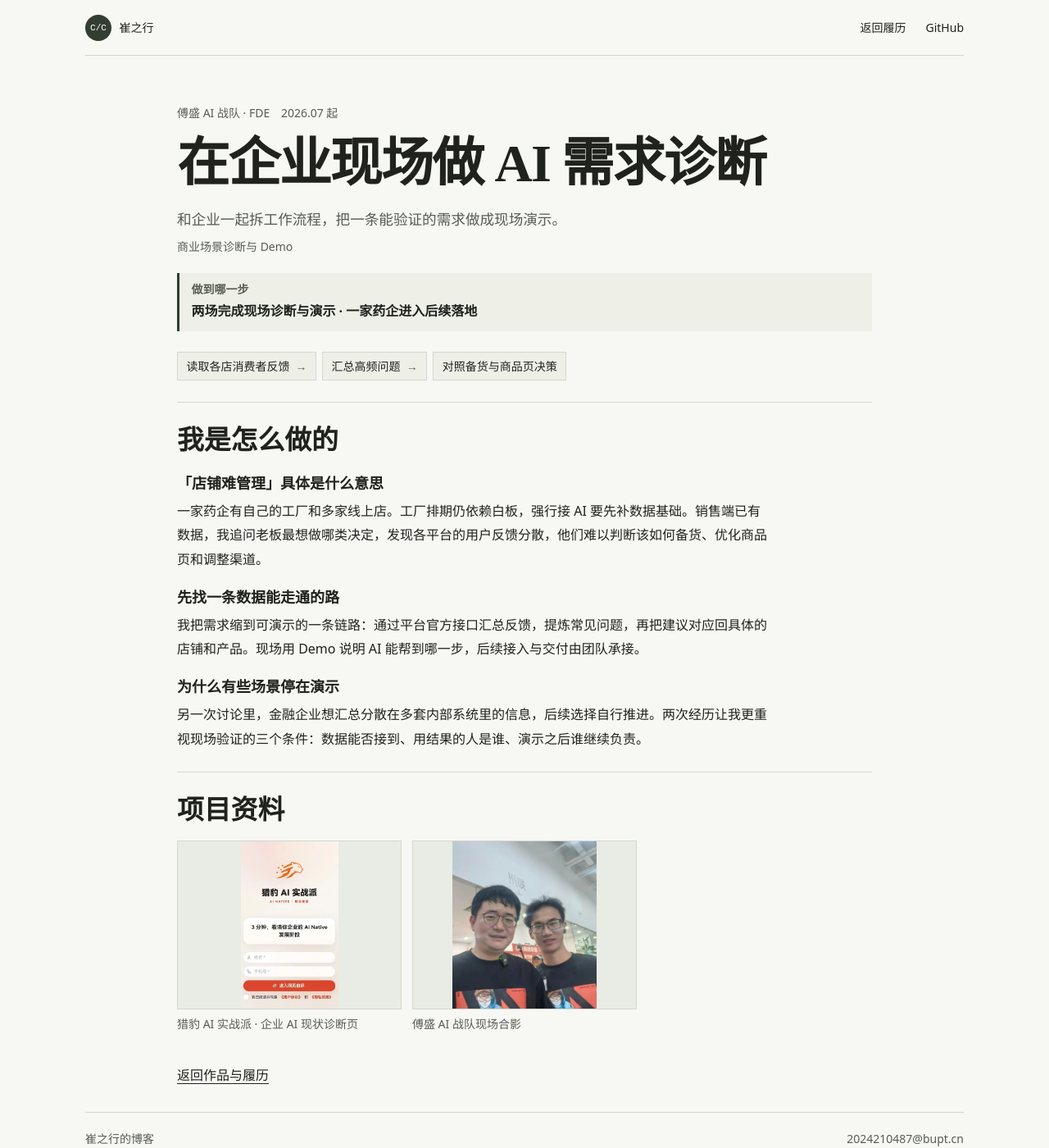
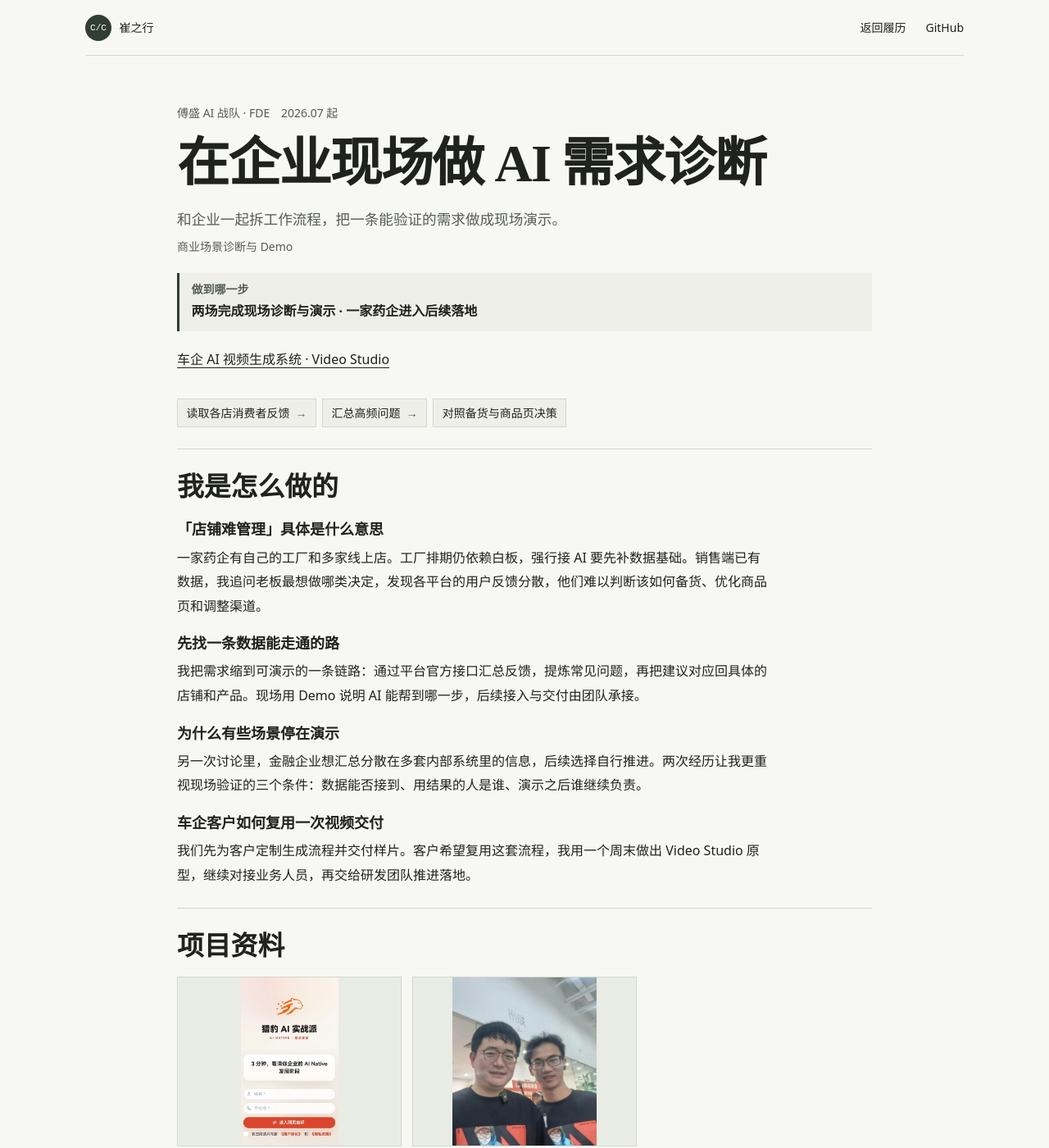
Before and after one commit to changer-changer/changer-changer.github.io, a Jekyll site: the page built from resume/cases/field-fde/index.md, in a window 1280 px wide and 1400 px high. Shown: the whole window at 82% size. Built offline with Jekyll 4.4.1, drawn with Linux system fonts in a browser that asks for light colours; some web fonts are replaced.

Commit message:
Add the automotive Video Studio project to the resume

```diff
--- a/_data/career.yml
+++ b/_data/career.yml
@@ -22,7 +22,7 @@ timeline:
   - id: field-fde
     date: 2026.07 起
     title: 傅盛 AI 战队 · 企业 AI 场景诊断
-    summary: 拆解企业工作流程，现场验证 Agent 能解决哪一步。其中一家药企进入后续落地。
+    summary: 拆解企业流程，现场验证 Agent 需求，也为一家车企交付了 AI 视频样片和可复用流程原型。
   - id: wheelchair
     date: 2026 年 8 月初—9 月中旬
     title: 猎户星空 · 具身智能机器人场景探索
@@ -51,7 +51,7 @@ resume_sections:
       - case: field-fde
         title: 傅盛 AI 战队
         role: FDE · 企业 AI 场景诊断
-        summary: 和企业客户拆解工作流程，在活动现场做 Agent 演示，验证哪些环节值得继续落地。
+        summary: 为企业客户梳理工作流程、现场验证 Agent 需求。为一家车企定制 AI 视频流程，并用一个周末做出 Video Studio 原型。
       - case: wheelchair
         title: 猎户星空
         role: 具身智能机器人场景探索 · 产品研发与售前实践
@@ -68,6 +68,7 @@ resume_sections:
       - case: tactile-visualization
       - case: wheelchair
       - case: retail-tryon
+      - case: automotive-video-studio
       - case: inside-computing
 skills:
   - area: 机器人
@@ -295,6 +296,9 @@ cases:
     summary: 和企业一起拆工作流程，把一条能验证的需求做成现场演示。
     result: 两场完成现场诊断与演示 · 一家药企进入后续落地
     cover: fde-diagnostic
+    links:
+      - label: 车企 AI 视频生成系统 · Video Studio
+        url: /resume/cases/automotive-video-studio/
     flow: [读取各店消费者反馈, 汇总高频问题, 对照备货与商品页决策]
     sections:
       - title: 「店铺难管理」具体是什么意思
@@ -303,11 +307,29 @@ cases:
         text: 我把需求缩到可演示的一条链路：通过平台官方接口汇总反馈，提炼常见问题，再把建议对应回具体的店铺和产品。现场用 Demo 说明 AI 能帮到哪一步，后续接入与交付由团队承接。
       - title: 为什么有些场景停在演示
         text: 另一次讨论里，金融企业想汇总分散在多套内部系统里的信息，后续选择自行推进。两次经历让我更重视现场验证的三个条件：数据能否接到、用结果的人是谁、演示之后谁继续负责。
+      - title: 车企客户如何复用一次视频交付
+        text: 我们先为客户定制生成流程并交付样片。客户希望复用这套流程，我用一个周末做出 Video Studio 原型，继续对接业务人员，再交给研发团队推进落地。
     gallery:
       - image: fde-diagnostic
         caption: 猎豹 AI 实战派 · 企业 AI 现状诊断页
       - image: fusheng-photo
         caption: 傅盛 AI 战队现场合影
+
+  automotive-video-studio:
+    title: 车企 AI 视频生成系统 · Video Studio
+    category: 企业 AI · 视频生成
+    period: 2026 · 傅盛 AI 战队期间
+    role: 工作流设计、原型开发与客户对接
+    summary: 用字级台词时间轴对齐镜头和声音，把一次定制视频交付做成可复用的前端工具。
+    result: 交付车企样片 · 周末完成 Video Studio 原型 · 移交研发推进落地
+    flow: [拆解台词与镜头要求, 确定 TTS 配音并切出时间轴, 按时间轴生成画面和声音, 把流程封装进 Video Studio]
+    sections:
+      - title: 先定清楚视频怎么验收
+        text: 客户要求台词逐字对齐时间轴，对每段对应的画面也有明确要求。我先把要求拆开，为建模、画面生成、配乐、音效和剪辑分别明确交付内容，再让它们对齐同一条时间轴。
+      - title: 让声音决定镜头和音效的时间点
+        text: 我们先定文本，再用 TTS 试音并选定配音。Agent 按配音节点切出时间线，我用每段时间线组织画面提示词、安排配乐和音效，再生成镜头并完成剪辑。这套流程解决了客户团队当时难以完成的样片需求。
+      - title: 将样片的工作流做成工具
+        text: 客户认可样片，希望用同样的流程继续做视频。我用一个周末做出 Video Studio 原型，通过前端页面发起生成，由 Agent 按步骤执行，支持调用客户自己的接口。随后我继续和业务人员对接，将原型与工作流交给研发团队推进落地。
 
   community:
     title: 发起北邮具身智能社团
--- a/_data/resume_portfolio.yml
+++ b/_data/resume_portfolio.yml
@@ -128,6 +128,7 @@ experience:
       - "入选傅盛 AI 战队管培生培养计划，参与企业 AI 场景诊断与客户调研。"
       - "从企业工作流程中定位问题，在活动现场做 Agent 演示，验证哪些环节值得继续落地。"
       - "参与 AI 专家团工作台与 AI 实战派产品化，其中一家药企进入后续落地。"
+      - "为一家车企定制 AI 视频流程并交付样片，用一个周末做出可复用的 Video Studio 原型，后续移交研发推进落地。"
     metrics: ["傅盛 AI 战队", "3 → 8 个工作台工具", "10 名内测用户 / 4 人产出业务成果"]
   - id: "orionstar"
     period: "2026 年 8 月初—9 月中旬"
--- /dev/null
+++ b/resume/cases/automotive-video-studio/index.md
@@ -0,0 +1,5 @@
+---
+layout: career
+case: automotive-video-studio
+permalink: /resume/cases/automotive-video-studio/
+---
```
